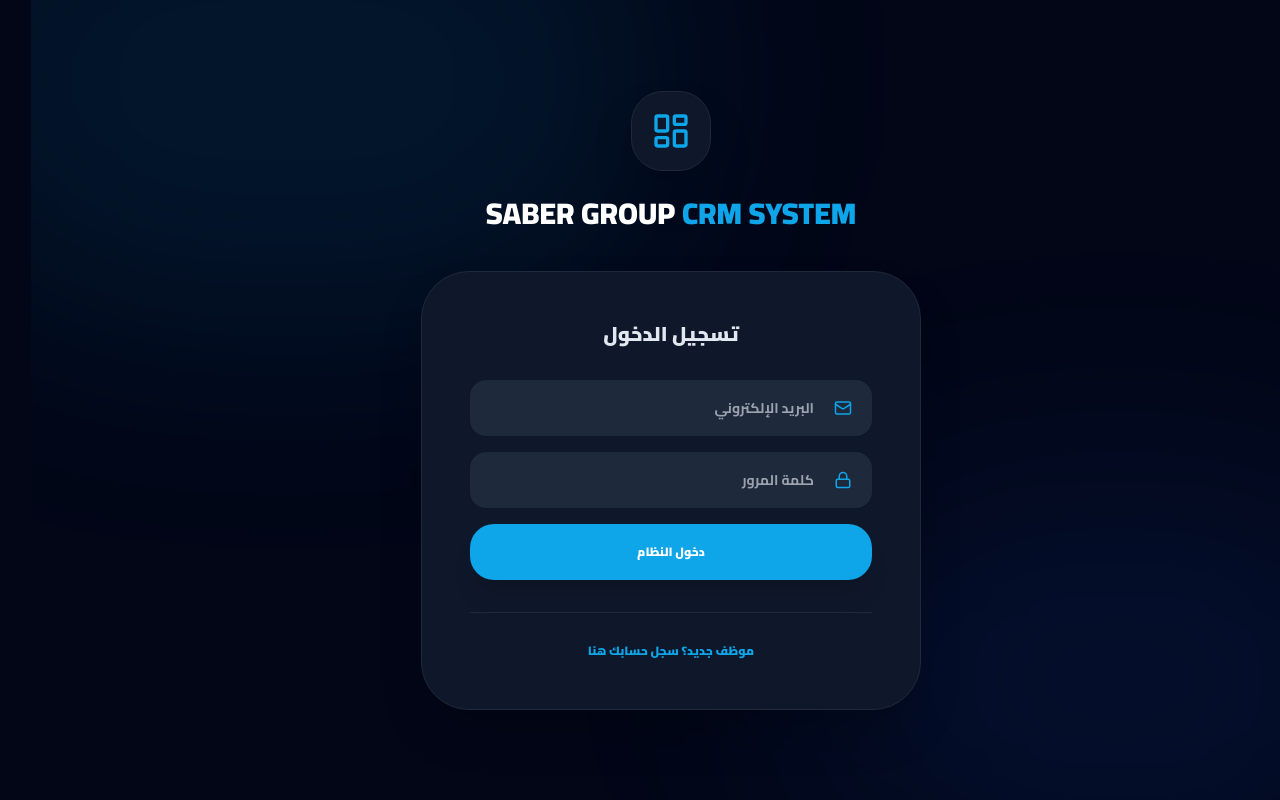
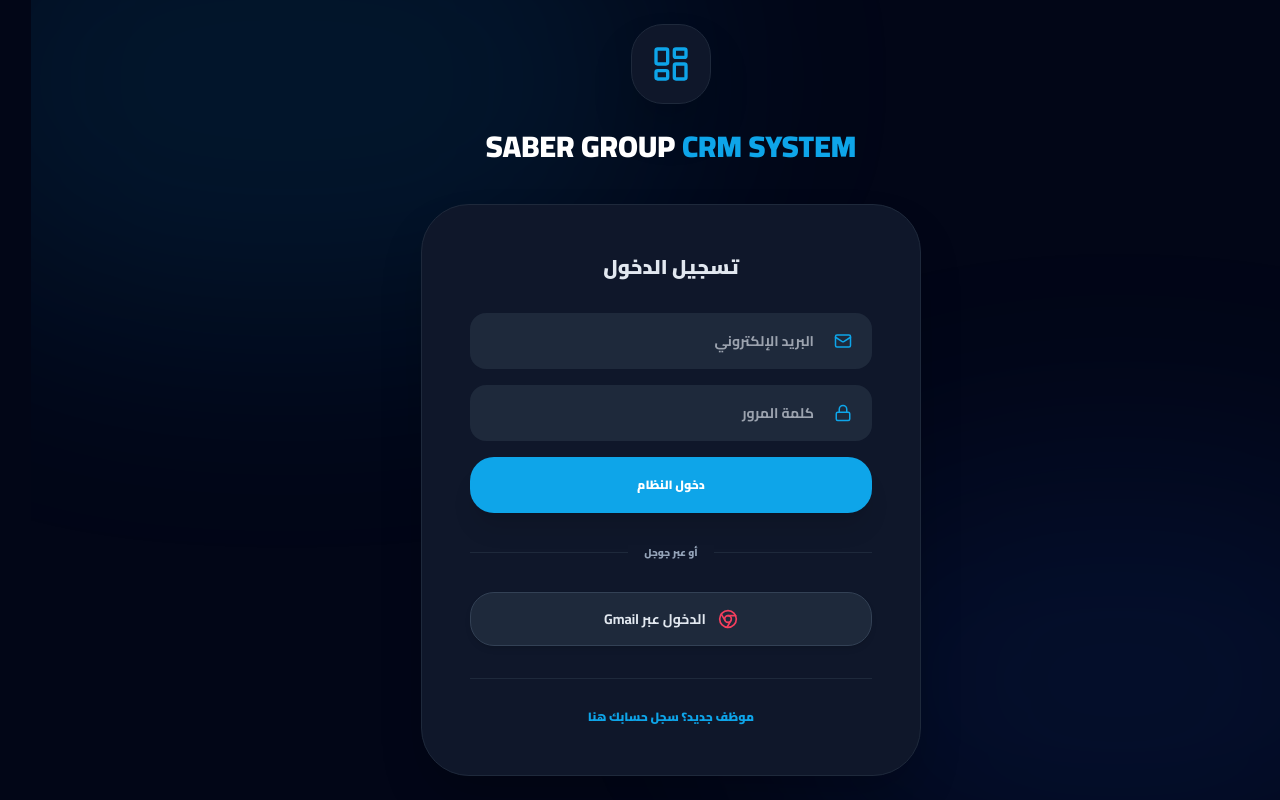
Before and after one commit to SaberGD/SG-CRM, a React (Vite) app: page /#/login in a window 1280 px wide. Built offline with nearby package versions, Linux system fonts and the light colour scheme; no server answers; the database is empty.

Commit message:
feat: Extend access and improve login
Grant 'manager' role access to logs and introduce Google Sign-In for enhanced user authentication and onboarding. This update streamlines the login process and ensures that managerial roles have the necessary visibility for system monitoring.

```diff
--- a/components/Layout.tsx
+++ b/components/Layout.tsx
@@ -126,7 +126,7 @@
   const [liveNotification, setLiveNotification] = useState<string | null>(null);
 
   useEffect(() => {
-    if (effectiveRole === UserRole.TEAM_LEADER || effectiveRole === UserRole.ADMIN) {
+    if (effectiveRole === UserRole.TEAM_LEADER || effectiveRole === UserRole.ADMIN || effectiveRole === UserRole.MANAGER) {
       const q = query(collection(db, 'logs'), where('action', '==', 'بدء مكالمة'));
       const unsubscribe = onSnapshot(q, (snapshot) => {
         snapshot.docChanges().forEach((change) => {
--- a/pages/Login.tsx
+++ b/pages/Login.tsx
@@ -1,10 +1,10 @@
 
 import React, { useState } from 'react';
-import { signInWithEmailAndPassword, createUserWithEmailAndPassword } from 'firebase/auth';
-import { doc, setDoc, getDocs, collection, query, where, updateDoc } from 'firebase/firestore';
+import { signInWithEmailAndPassword, createUserWithEmailAndPassword, signInWithPopup, GoogleAuthProvider } from 'firebase/auth';
+import { doc, setDoc, getDocs, collection, query, where, updateDoc, getDoc } from 'firebase/firestore';
 import { auth, db, logActivity } from '../firebase';
 import { UserRole, Invitation } from '../types';
-import { LayoutDashboard, Lock, UserPlus, AlertCircle, Mail, User } from 'lucide-react';
+import { LayoutDashboard, Lock, UserPlus, AlertCircle, Mail, User, Chrome } from 'lucide-react';
 
 const Login: React.FC = () => {
   const [isLogin, setIsLogin] = useState(true);
@@ -13,6 +13,70 @@
   const [password, setPassword] = useState('');
   const [error, setError] = useState('');
   const [loading, setLoading] = useState(false);
+
+  const handleGoogleLogin = async () => {
+    setLoading(true);
+    setError('');
+    try {
+      const provider = new GoogleAuthProvider();
+      const result = await signInWithPopup(auth, provider);
+      const user = result.user;
+
+      if (!user.email) throw new Error("فشل الحصول على البريد الإلكتروني من جوجل.");
+
+      // 1. التحقق من أن الإيميل مسموح له بالدخول
+      const invitesRef = collection(db, 'invitations');
+      const q = query(invitesRef, where('email', '==', user.email.toLowerCase().trim()));
+      const snap = await getDocs(q);
+
+      if (snap.empty) {
+        // إذا لم يكن مضافاً كدعوة، نتحقق إذا كان موجوداً كأدمن رئيسي
+        if (user.email.toLowerCase().trim() !== "saber.gd.fl@gmail.com") {
+          await auth.signOut();
+          throw new Error("عذراً، هذا البريد غير مسجل في قائمة المسموح لهم بالانضمام. يرجى مراجعة الإدارة.");
+        }
+      }
+
+      // 2. التحقق من وجود وثيقة المستخدم في Firestore
+      const userDocRef = doc(db, 'users', user.uid);
+      const userDocSnap = await getDoc(userDocRef);
+
+      if (!userDocSnap.exists()) {
+        let role = UserRole.SALES_AGENT;
+        let invitedBy = 'system';
+
+        if (!snap.empty) {
+          const inviteDoc = snap.docs[0];
+          const inviteData = inviteDoc.data() as Invitation;
+          role = inviteData.role;
+          invitedBy = inviteData.invitedBy;
+
+          // تحديث حالة الدعوة
+          await updateDoc(doc(db, 'invitations', inviteDoc.id), {
+            status: 'used'
+          });
+        } else if (user.email.toLowerCase().trim() === "saber.gd.fl@gmail.com") {
+          role = UserRole.ADMIN;
+        }
+
+        // إنشاء وثيقة المستخدم
+        await setDoc(userDocRef, {
+          name: user.displayName || name || 'موظف جديد',
+          email: user.email.toLowerCase().trim(),
+          role: role,
+          invitedBy: invitedBy,
+          createdAt: Date.now()
+        });
+
+        await logActivity(user.uid, user.displayName || 'موظف جديد', `تسجيل دخول لأول مرة عبر جوجل برتبة (${role})`, user.uid, user.displayName || 'موظف جديد');
+      }
+    } catch (err: any) {
+      console.error(err);
+      setError(err.message || 'فشل تسجيل الدخول عبر جوجل');
+    } finally {
+      setLoading(false);
+    }
+  };
 
   const handleSubmit = async (e: React.FormEvent) => {
     e.preventDefault();
@@ -167,6 +231,25 @@
                 >
                   {loading ? 'جاري التحقق...' : (isLogin ? 'دخول النظام' : 'تفعيل الحساب')}
                 </button>
+
+                <div className="relative py-4">
+                  <div className="absolute inset-0 flex items-center">
+                    <div className="w-full border-t border-slate-100 dark:border-slate-800"></div>
+                  </div>
+                  <div className="relative flex justify-center text-[10px] uppercase font-black">
+                    <span className="bg-white dark:bg-slate-900 px-4 text-slate-400">أو عبر جوجل</span>
+                  </div>
+                </div>
+
+                <button
+                  type="button"
+                  onClick={handleGoogleLogin}
+                  disabled={loading}
+                  className="w-full py-4 rounded-3xl bg-white dark:bg-slate-800 text-slate-700 dark:text-slate-200 font-bold shadow-md hover:shadow-lg transition-all flex items-center justify-center gap-3 border border-slate-100 dark:border-slate-700 text-sm"
+                >
+                  <Chrome className="text-rose-500" size={20} />
+                  الدخول عبر Gmail
+                </button>
               </form>
 
               <div className="mt-8 text-center border-t border-slate-50 dark:border-slate-800 pt-6">
```
Also changed, not shown: 1 other file (tests, documents, lock files or other folders).
